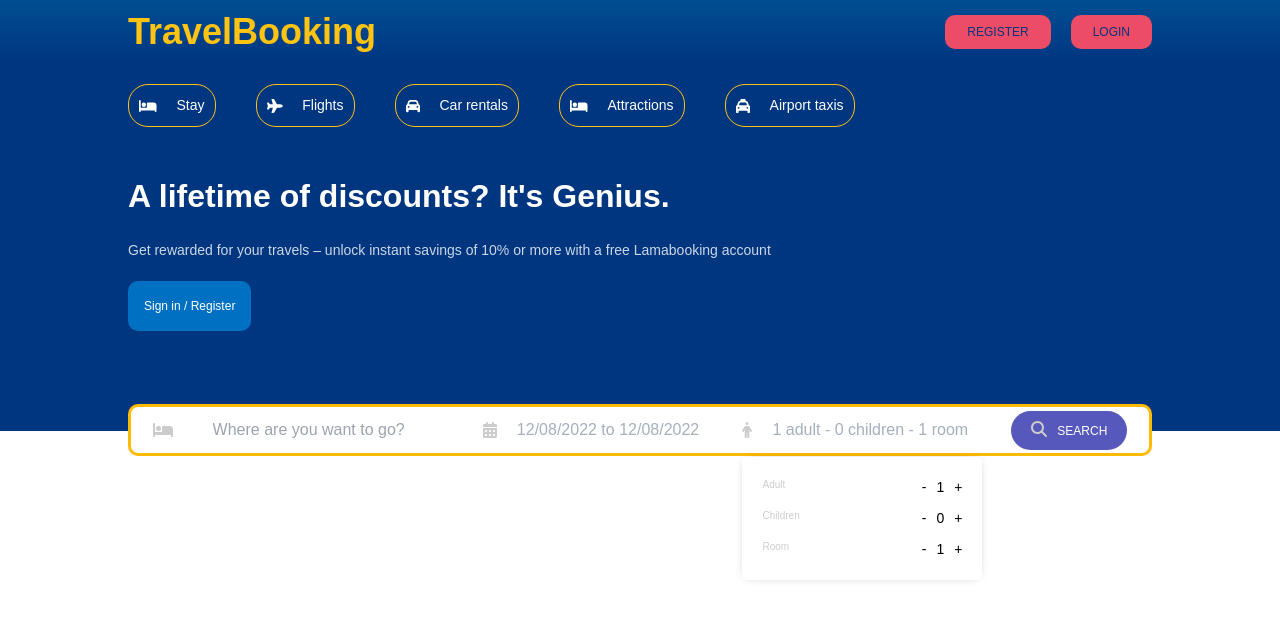
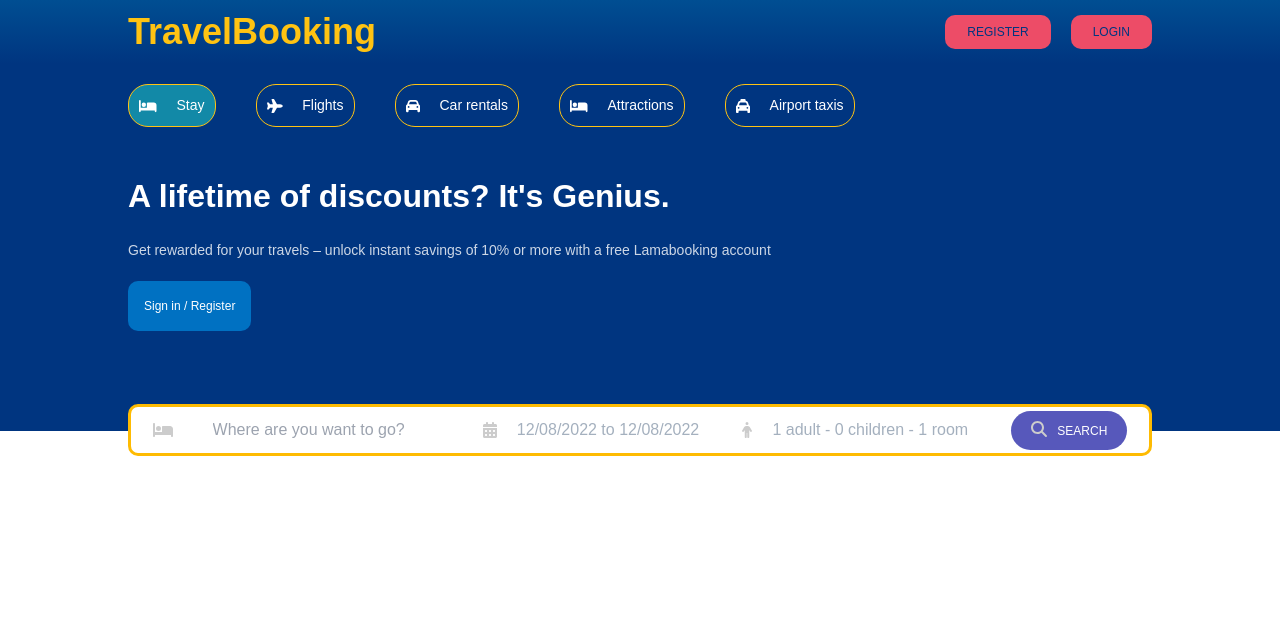
Before and after one commit to DevAnonitos/Booking-App, a React (Create React App) app: page / in a window 1280 px wide. Shown: the top 620 px of the page. Built offline with nearby package versions, Linux system fonts and the light colour scheme.

Commit message:
update-header-search#4

```diff
--- a/package.json
+++ b/package.json
@@ -11,6 +11,7 @@
     "@testing-library/jest-dom": "^5.16.5",
     "@testing-library/react": "^13.4.0",
     "@testing-library/user-event": "^13.5.0",
+    "animate.css": "^4.1.1",
     "axios": "^1.2.1",
     "date-fns": "^2.29.3",
     "react": "^18.2.0",
--- a/src/App.js
+++ b/src/App.js
@@ -6,6 +6,7 @@ import { BrowserRouter, Routes, Route } from 'react-router-dom';
 import Home from "./pages/home/Home";
 import Hotel from './pages/hotel/Hotel';
 import List from './pages/list/List';
+import 'animate.css';
 
 function App() {
 
--- a/src/components/header/Header.jsx
+++ b/src/components/header/Header.jsx
@@ -35,12 +35,21 @@ const Header = () => {
     room: 1,
   })
 
+  const handleOption = (name, operation) => {
+    setOptions((prev) => {
+      return {
+        ...prev,
+        [name]: operation === "i" ? options[name] + 1 : options[name] - 1,
+      };
+    });
+  };
+
   return (
     <div className='header'>
       <div className="headerContainer">
         <div className="headerList">
           {/* =====================HEADER ITEMS=============== */}
-          <div className="headerListItem">
+          <div className="headerListItem active">
             <FontAwesomeIcon icon={faBed} />
             <span>Stay</span>
           </div>
@@ -106,35 +115,72 @@ const Header = () => {
           </div>
           <div className="headerSearchItems">
             <FontAwesomeIcon icon={faPerson} className="headerIcon" />
-            <span className="headerSearchText">
+            <span
+              className="headerSearchText"
+              onClick={() => setOpenOptions(!openOptions)}
+            >
               {`${options.adult} adult - ${options.children} children - ${options.room} room`}
             </span>
+            {openOptions &&
               <div className="options">
                 <div className="optionsItem">
                   <span className="optionText">Adult</span>
                   <div className="optionCounter">
-                    <button className="optionCounterBtn">-</button>
-                    <span className="optionCounterNumb">1</span>
-                    <button className="optionCounterBtn">+</button>
+                    <button
+                      disabled={options.adult <= 1}
+                      className="optionCounterBtn"
+                      onClick={() => handleOption("adult", "d")}>
+                        -
+                      </button>
+                    <span className="optionCounterNumb">{options.adult}</span>
+                    <button
+                      className="optionCounterBtn"
+                      onClick={() => handleOption("adult", "i")}
+                    >
+                        +
+                    </button>
                   </div>
                 </div>
                 <div className="optionsItem">
                   <span className="optionText">Children</span>
                   <div className="optionCounter">
-                    <button className="optionCounterBtn">-</button>
-                    <span className="optionCounterNumb">0</span>
-                    <button className="optionCounterBtn">+</button>
+                    <button
+                      disabled={options.children <= 1}
+                      className="optionCounterBtn"
+                      onClick={() => handleOption("children", "d")}
+                    >
+                        -
+                    </button>
+                    <span className="optionCounterNumb">{options.children}</span>
+                    <button
+                      className="optionCounterBtn"
+                      onClick={() => handleOption("children", "i")}
+                    >
+                        +
+                    </button>
                   </div>
                 </div>
                 <div className="optionsItem">
                   <span className="optionText">Room</span>
                   <div className="optionCounter">
-                    <button className="optionCounterBtn">-</button>
-                    <span className="optionCounterNumb">1</span>
-                    <button className="optionCounterBtn">+</button>
+                    <button
+                      disabled={options.room <= 1}
+                      className="optionCounterBtn"
+                      onClick={() => handleOption("room", "d")}
+                    >
+                        -
+                    </button>
+                    <span className="optionCounterNumb">{options.room}</span>
+                    <button
+                      className="optionCounterBtn"
+                      onClick={() => handleOption("room", "i")}
+                    >
+                        +
+                    </button>
                   </div>
                 </div>
               </div>
+            }
           </div>
           <div className="headerSearchItems">
             <button className="headerBtn-search">
--- a/src/components/header/header.css
+++ b/src/components/header/header.css
@@ -27,6 +27,20 @@
     padding: 10px;
     border-radius: 20px;
     cursor: pointer;
+    transition: all 0.3s ease-in-out;
+}
+
+.headerListItem.active{
+    background-color: #1289A7;
+}
+
+.headerListItem:hover{
+    animation: pulse;
+    -webkit-animation: pulse;
+    -o-animation: pulse;
+    -ms-animation: pulse;
+    background-color: #1289A7;
+    animation-duration: 2s;
 }
 
 .headerTitle {
@@ -138,3 +152,33 @@
     color: #000;
     font-weight: 400;
 }
+.optionCounterNumb{
+    display: flex;
+    justify-content: center;
+    align-items: center;
+    width: 30px;
+    height: 30px;
+    background-color: #FFC312;
+}
+
+
+.optionCounterBtn{
+    width: 30px;
+    height: 30px;
+    border: 1px solid #0652DD;
+    background-color: #ffffff;
+    cursor: pointer;
+    outline: none;
+    font-size: 2rem;
+    font-weight: 400;
+}
+
+.optionCounterBtn:disabled{
+    cursor: not-allowed;
+}
+
+.optionText{
+    font-size: 1.8rem;
+    font-weight: 500;
+    cursor: default;
+}
--- a/src/index.js
+++ b/src/index.js
@@ -2,6 +2,7 @@ import React from 'react';
 import ReactDOM from 'react-dom/client';
 import './input.css';
 import App from './App';
+import 'animate.css';
 import reportWebVitals from './reportWebVitals';
 
 const root = ReactDOM.createRoot(document.getElementById('root'));
```
Also changed, not shown: 1 other file (tests, documents, lock files or other folders).
